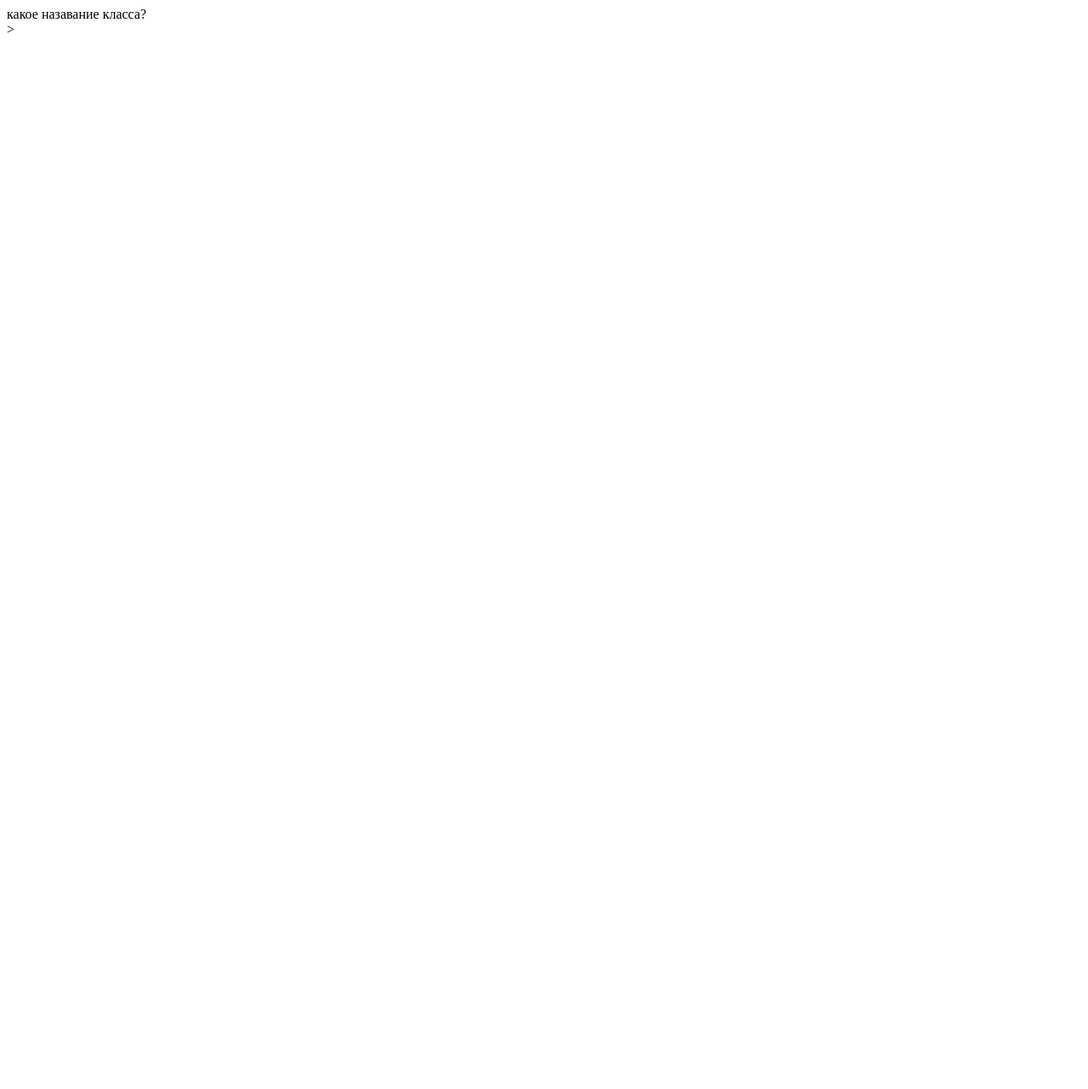
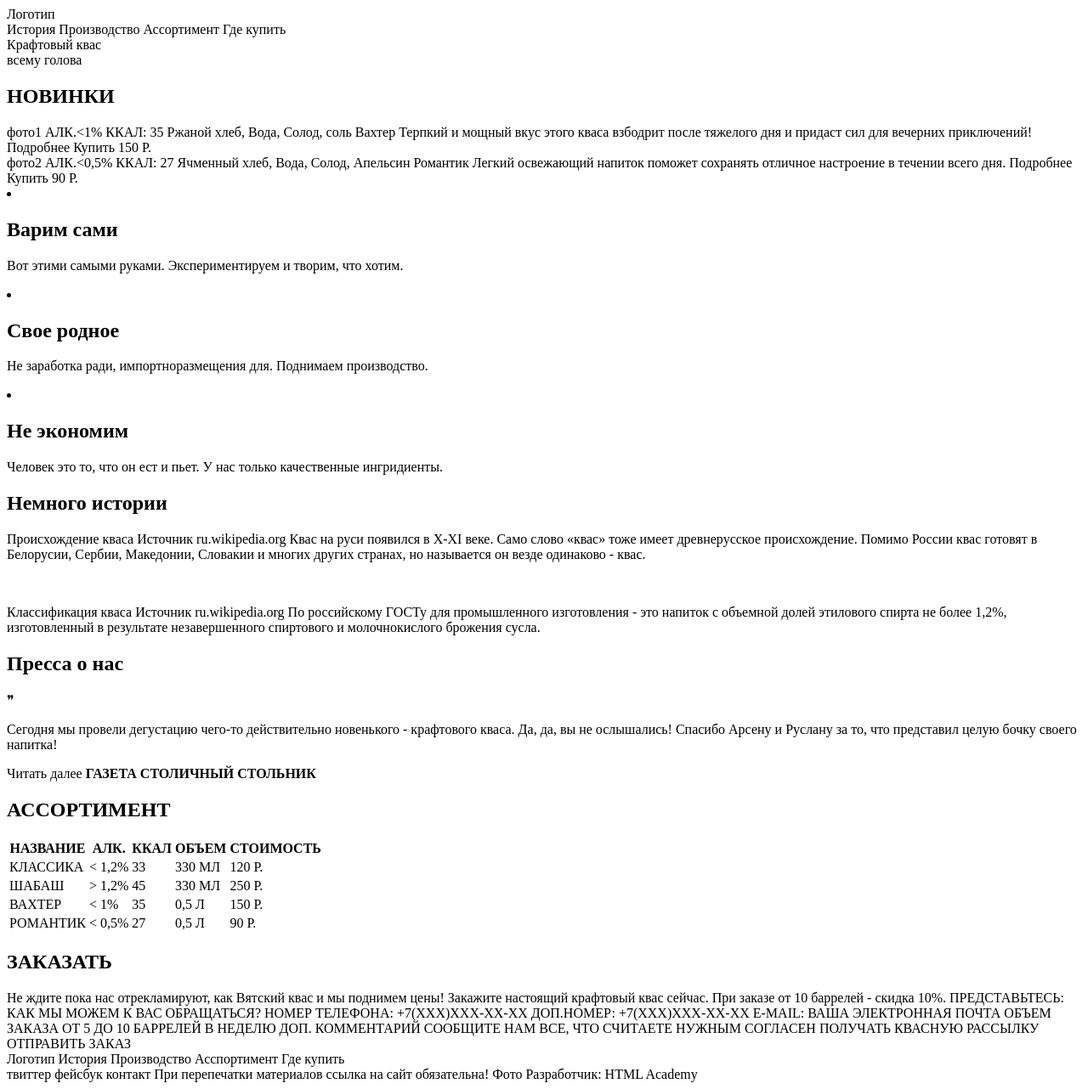
Before and after one commit to KornienkoNata/keksby, a plain HTML site: page index.html in a window 1280 px wide. Shown: the whole page at 85% size. Before the commit the page ends 800 px from the top, so only its background shows below. Drawn offline with Linux system fonts and the light colour scheme.

Commit message:
no message

```diff
--- a/index.html
+++ b/index.html
@@ -1,11 +1,229 @@
-<!DOCTYPE HTML>
-<html>
-  <head>
+<!DOCTYPE html>
+<html><head>
+<meta http-equiv="content-type" content="text/html; charset=UTF-8">
     <meta charset="utf-8">
     <title>Кваст</title>
   </head>
   <body>
-  <div class="">	 какое назавание класса?
-  </div>>
-  </body>
-</html>
+  	<div class="page-header">
+	  <div class="header-top">Логотип</div>
+	  История
+	  Производство
+	  Ассортимент
+	  Где купить
+	  <div class="promo">Крафтовый квас<br> всему голова</div>
+   </div>
+
+  <div class="new-and-price">
+	  <h2>НОВИНКИ</h2>
+	  <div class="new-item">
+	  	<div class="catalog-item">
+			  фото1 АЛК.&lt;1%
+			  ККАЛ: 35
+			  Ржаной хлеб, Вода, Солод, соль
+
+			  Вахтер
+
+			  Терпкий и мощный вкус этого кваса взбодрит после тяжелого дня и придаст сил для вечерних приключений!
+			  Подробнее
+			  Купить
+			  150 Р.
+		</div>
+		<div class="catalog-item">
+			  фото2 АЛК.&lt;0,5%
+			  ККАЛ: 27
+			  Ячменный хлеб, Вода, Солод, Апельсин
+			  Романтик
+			  Легкий освежающий напиток поможет сохранять отличное настроение в течении всего дня.
+			  Подробнее
+			  Купить
+			  90 Р.
+		</div>
+	  </div>
+  </div>
+  <div class="features">
+	  <li class="features-item">
+	  <h2>Варим сами</h2>
+	  <p>Вот этими самыми руками. Экспериментируем и творим, что хотим.</p>
+	  </li>
+	  <li class="features-item">
+	  <h2>Свое родное</h2>
+	  <p>Не заработка ради, импортноразмещения для. Поднимаем производство.</p>
+	  </li>
+	  <li class="features-item">
+	  <h2>Не экономим</h2>
+	  <p>Человек это то, что он ест и пьет. У нас только качественные ингридиенты.</p>
+	  </li>
+  </div>
+
+  <div class="reference">
+	  <h2>Немного истории</h2>
+
+	  <p>Происхождение кваса
+
+	  Источник ru.wikipedia.org
+	  Квас на руси появился в X-XI веке. Само слово «квас» тоже имеет
+древнерусское происхождение. Помимо России квас готовят в Белорусии,
+Сербии, Македонии, Словакии и многих других странах, но называется он
+везде одинаково - квас.</p>
+	  <br>
+	  <p>Классификация кваса
+	  Источник ru.wikipedia.org
+	  По российскому ГОСТу для промышленного изготовления - это напиток с
+объемной долей этилового спирта не более 1,2%, изготовленный в
+результате незавершенного
+	  спиртового и молочнокислого брожения сусла.</p>
+ </div>
+ <div class="reviews">
+  <h2>Пресса о нас</h2>
+   <div class="reviews-item">
+		  <p>❞</p>
+		  <p>Сегодня мы провели дегустацию чего-то действительно новенького -
+крафтового кваса. Да, да, вы  не ослышались! Спасибо Арсену и Руслану за
+ то, что представил целую бочку своего напитка!</p>
+
+		  Читать далее
+		  <strong>ГАЗЕТА СТОЛИЧНЫЙ СТОЛЬНИК</strong>
+	</div>
+  </div>
+
+  <h2>АССОРТИМЕНТ</h2>
+
+  <table>
+   <tbody><tr>
+  	<th>
+  		НАЗВАНИЕ
+  	</th>
+  	<th>
+  		АЛК.
+  	</th>
+  	<th>
+  		ККАЛ
+  	</th>
+  	<th>
+  		ОБЪЕМ
+  	</th>
+  	<th>
+  		СТОИМОСТЬ
+  	</th>
+   </tr>
+   <tr>
+   	<td>
+   		КЛАССИКА
+   	</td>
+   	<td>
+   		&lt; 1,2%
+   	</td>
+   	<td>
+   		33
+   	</td>
+   	<td>
+   		330 МЛ
+   	</td>
+   	<td>
+   		120 Р.
+   	</td>
+   </tr>
+
+<tr>
+   	<td>
+   		ШАБАШ
+   	</td>
+   	<td>
+   		&gt; 1,2%
+   	</td>
+   	<td>
+   		45
+   	</td>
+   	<td>
+   		330 МЛ
+   	</td>
+   	<td>
+   		250 Р.
+   	</td>
+   </tr>
+
+   <tr>
+   	<td>
+   		ВАХТЕР
+   	</td>
+   	<td>
+   		&lt; 1%
+   	</td>
+   	<td>
+   		35
+   	</td>
+   	<td>
+   		0,5 Л
+   	</td>
+   	<td>
+   		150 Р.
+   	</td>
+   </tr>
+<tr>
+   	<td>
+   		РОМАНТИК
+   	</td>
+   	<td>
+   		&lt; 0,5%
+   	</td>
+   	<td>
+   		27
+   	</td>
+   	<td>
+   		0,5 Л
+   	</td>
+   	<td>
+   		90 Р.
+   	</td>
+   </tr>
+  </tbody></table>
+
+  <h2>ЗАКАЗАТЬ</h2>
+
+  Не ждите пока нас отрекламируют, как Вятский квас и мы поднимем цены!
+Закажите настоящий крафтовый квас сейчас. При заказе от 10 баррелей -
+скидка 10%.
+
+  ПРЕДСТАВЬТЕСЬ:
+  КАК МЫ МОЖЕМ К ВАС ОБРАЩАТЬСЯ?
+  НОМЕР ТЕЛЕФОНА:
+  +7(ХХХ)ХХХ-ХХ-ХХ
+  ДОП.НОМЕР:
+  +7(ХХХ)ХХХ-ХХ-ХХ
+  E-MAIL:
+  ВАША ЭЛЕКТРОННАЯ ПОЧТА
+  ОБЪЕМ ЗАКАЗА
+  ОТ 5 ДО 10 БАРРЕЛЕЙ В НЕДЕЛЮ
+  ДОП. КОММЕНТАРИЙ
+  СООБЩИТЕ НАМ ВСЕ, ЧТО СЧИТАЕТЕ НУЖНЫМ
+
+  СОГЛАСЕН ПОЛУЧАТЬ КВАСНУЮ РАССЫЛКУ
+
+  ОТПРАВИТЬ ЗАКАЗ
+
+  <div class="page-footer">
+  	<div class="footer-top">
+		  Логотип
+		  История
+		  Производство
+		  Асспортимент
+		  Где купить
+    </div>
+    <div class="bottom">
+		  твиттер
+		  фейсбук
+		  контакт
+
+		  При перепечатки материалов ссылка на сайт обязательна!
+		  Фото  Разработчик: HTML Academy
+	</div>
+  </div>
+
+
+
+
+
+
+
+</body></html>
```
